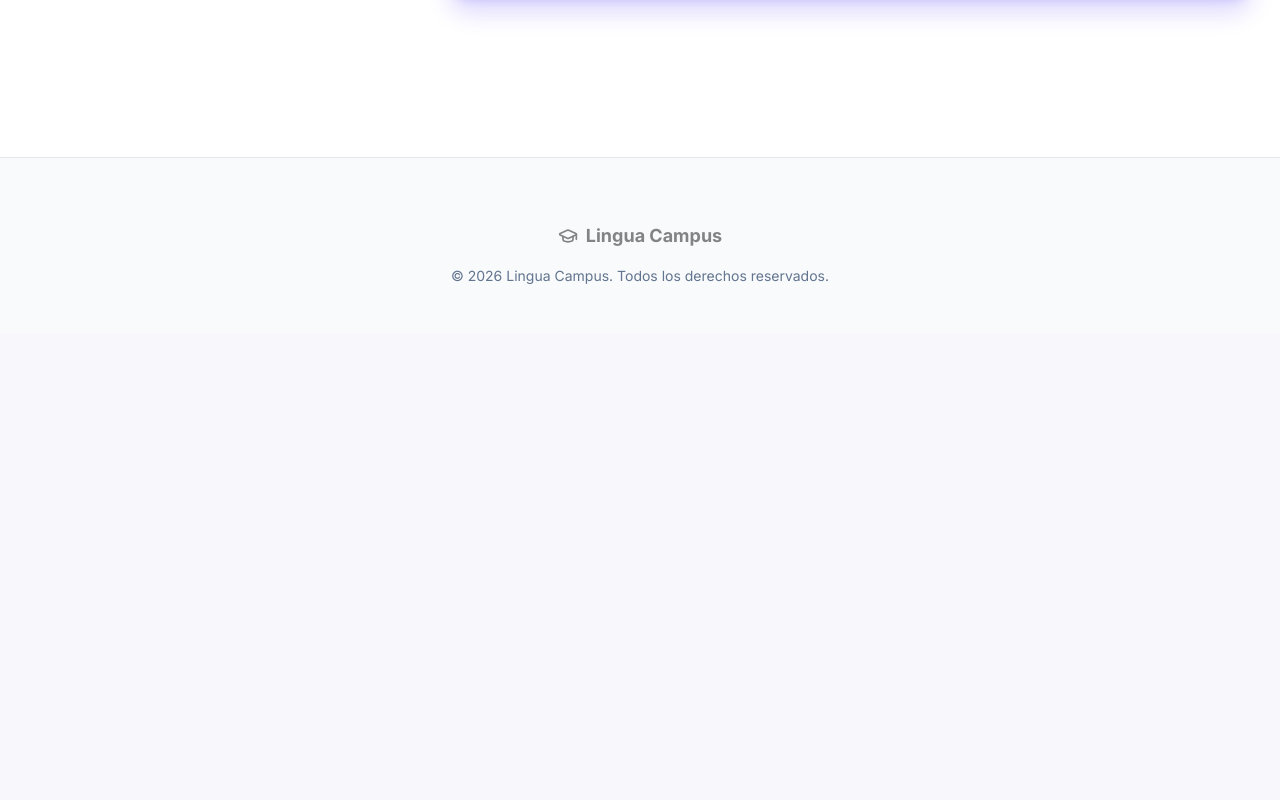
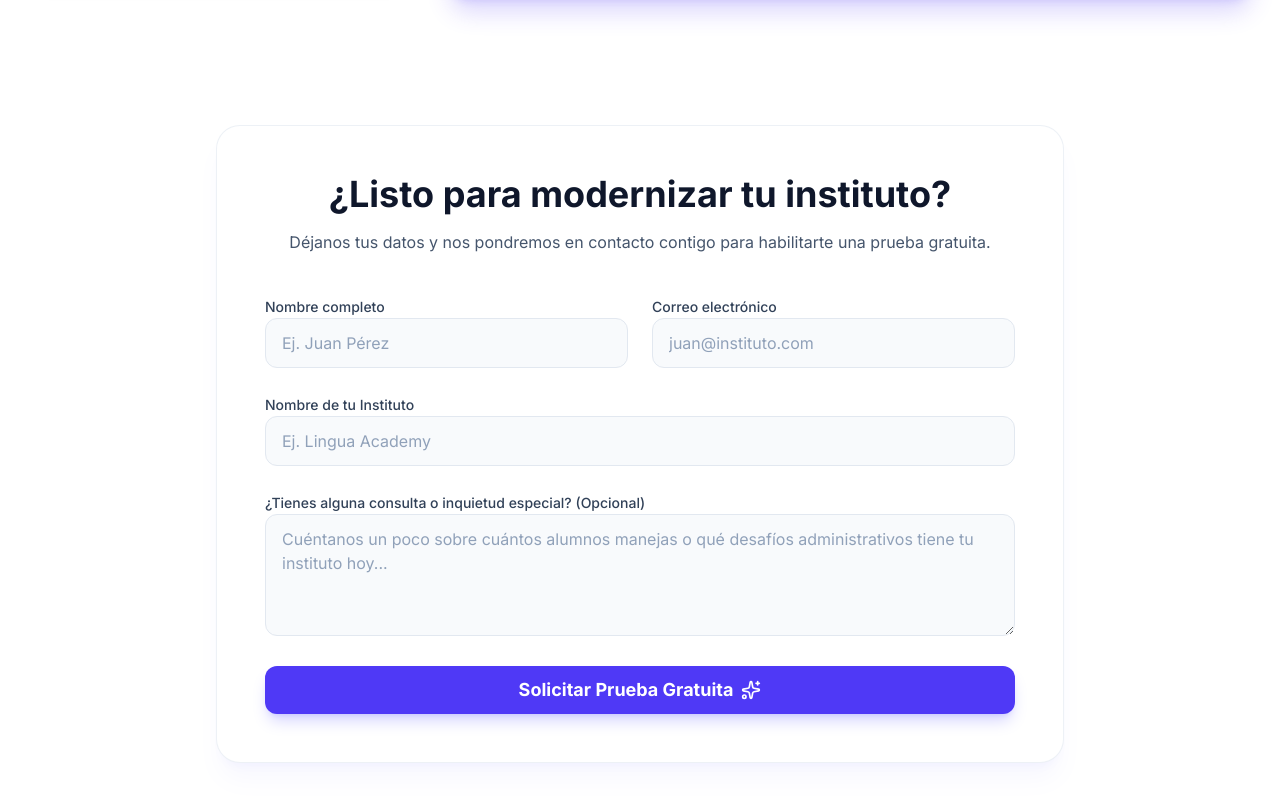
Before and after one commit to jsemalvarez/lingua-campus, a Next.js app: page / in a window 1280 px wide. Shown: the part 1520-2320 px from the top of the page. Before the commit the page ends 1854 px from the top, so only its background shows below. Built offline with nearby package versions, Linux system fonts and the light colour scheme.

Commit message:
feat(landing): agregar formulario de contacto y ajustar scroll suave

```diff
--- a/src/app/layout.tsx
+++ b/src/app/layout.tsx
@@ -54,7 +54,7 @@ export default function RootLayout({
   children: React.ReactNode;
 }>) {
   return (
-    <html lang="es" suppressHydrationWarning>
+    <html lang="es" suppressHydrationWarning className="scroll-smooth">
       <head>
         {/* Script anti-flash: sincroniza el tema ANTES del primer paint */}
         <script dangerouslySetInnerHTML={{ __html: themeScript }} />
--- a/src/app/page.tsx
+++ b/src/app/page.tsx
@@ -5,7 +5,6 @@ import {
   Users,
   BookOpen,
   DollarSign,
-  LineChart,
   Gamepad2,
   ArrowRight,
   GraduationCap,
@@ -40,7 +39,7 @@ export default function LandingPage() {
                 Acceder
               </Button>
             </Link>
-            <Link href="/login">
+            <Link href="#contacto">
               <Button className="bg-indigo-600 hover:bg-indigo-700 text-white shadow-lg shadow-indigo-500/25 rounded-full px-6 transition-all hover:scale-105 hover:-translate-y-0.5">
                 Prueba Gratuita
               </Button>
@@ -165,6 +164,72 @@ export default function LandingPage() {
 
           </div>
         </section>
+
+        {/* Contact Form Section */}
+        <section id="contacto" className="container mx-auto px-6 mt-32 relative z-10 max-w-4xl scroll-mt-24">
+          <div className="bg-white dark:bg-slate-900 rounded-3xl p-8 sm:p-12 border border-slate-200/60 dark:border-slate-800 shadow-xl shadow-indigo-500/5">
+            <div className="text-center mb-10">
+              <h2 className="text-3xl sm:text-4xl font-bold text-slate-900 dark:text-white mb-4">
+                ¿Listo para modernizar tu instituto?
+              </h2>
+              <p className="text-slate-600 dark:text-slate-400">
+                Déjanos tus datos y nos pondremos en contacto contigo para habilitarte una prueba gratuita.
+              </p>
+            </div>
+
+            <form className="space-y-6">
+              <div className="grid sm:grid-cols-2 gap-6">
+                <div className="space-y-2">
+                  <label htmlFor="name" className="text-sm font-medium text-slate-700 dark:text-slate-300">
+                    Nombre completo
+                  </label>
+                  <input
+                    id="name"
+                    type="text"
+                    className="w-full px-4 py-3 rounded-xl border border-slate-200 dark:border-slate-800 bg-slate-50 dark:bg-slate-950/50 text-slate-900 dark:text-white focus:outline-none focus:ring-2 focus:ring-indigo-500/50 transition-all placeholder:text-slate-400 dark:placeholder:text-slate-600"
+                    placeholder="Ej. Juan Pérez"
+                  />
+                </div>
+                <div className="space-y-2">
+                  <label htmlFor="email" className="text-sm font-medium text-slate-700 dark:text-slate-300">
+                    Correo electrónico
+                  </label>
+                  <input
+                    id="email"
+                    type="email"
+                    className="w-full px-4 py-3 rounded-xl border border-slate-200 dark:border-slate-800 bg-slate-50 dark:bg-slate-950/50 text-slate-900 dark:text-white focus:outline-none focus:ring-2 focus:ring-indigo-500/50 transition-all placeholder:text-slate-400 dark:placeholder:text-slate-600"
+                    placeholder="juan@instituto.com"
+                  />
+                </div>
+              </div>
+              <div className="space-y-2">
+                <label htmlFor="institute" className="text-sm font-medium text-slate-700 dark:text-slate-300">
+                  Nombre de tu Instituto
+                </label>
+                <input
+                  id="institute"
+                  type="text"
+                  className="w-full px-4 py-3 rounded-xl border border-slate-200 dark:border-slate-800 bg-slate-50 dark:bg-slate-950/50 text-slate-900 dark:text-white focus:outline-none focus:ring-2 focus:ring-indigo-500/50 transition-all placeholder:text-slate-400 dark:placeholder:text-slate-600"
+                  placeholder="Ej. Lingua Academy"
+                />
+              </div>
+              <div className="space-y-2">
+                <label htmlFor="message" className="text-sm font-medium text-slate-700 dark:text-slate-300">
+                  ¿Tienes alguna consulta o inquietud especial? (Opcional)
+                </label>
+                <textarea
+                  id="message"
+                  rows={4}
+                  className="w-full px-4 py-3 rounded-xl border border-slate-200 dark:border-slate-800 bg-slate-50 dark:bg-slate-950/50 text-slate-900 dark:text-white focus:outline-none focus:ring-2 focus:ring-indigo-500/50 transition-all placeholder:text-slate-400 dark:placeholder:text-slate-600 resize-y"
+                  placeholder="Cuéntanos un poco sobre cuántos alumnos manejas o qué desafíos administrativos tiene tu instituto hoy..."
+                />
+              </div>
+              <Button type="button" className="w-full flex items-center justify-center gap-2 bg-indigo-600 hover:bg-indigo-700 text-white rounded-xl py-6 text-lg font-bold shadow-lg shadow-indigo-500/25 transition-all">
+                Solicitar Prueba Gratuita <Sparkles className="w-5 h-5" />
+              </Button>
+            </form>
+          </div>
+        </section>
       </main>
 
       {/* Footer */}
```
